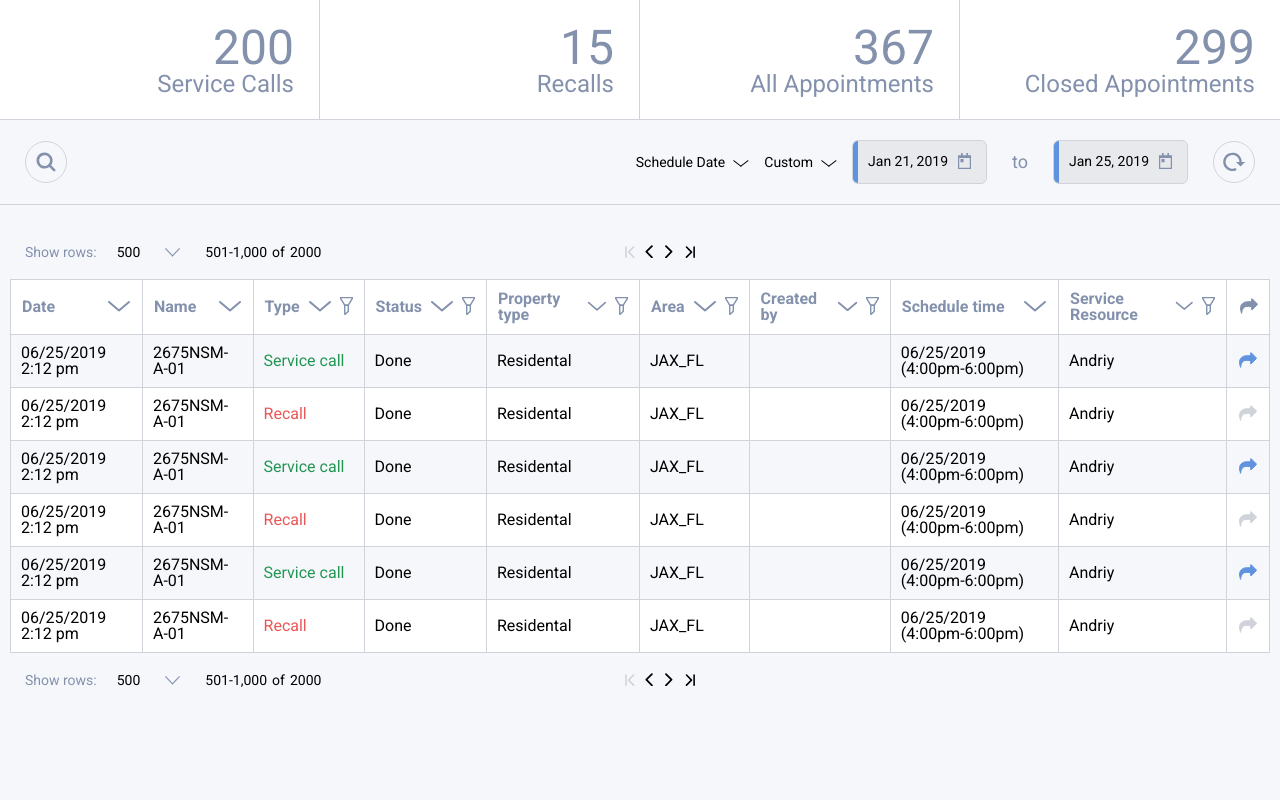
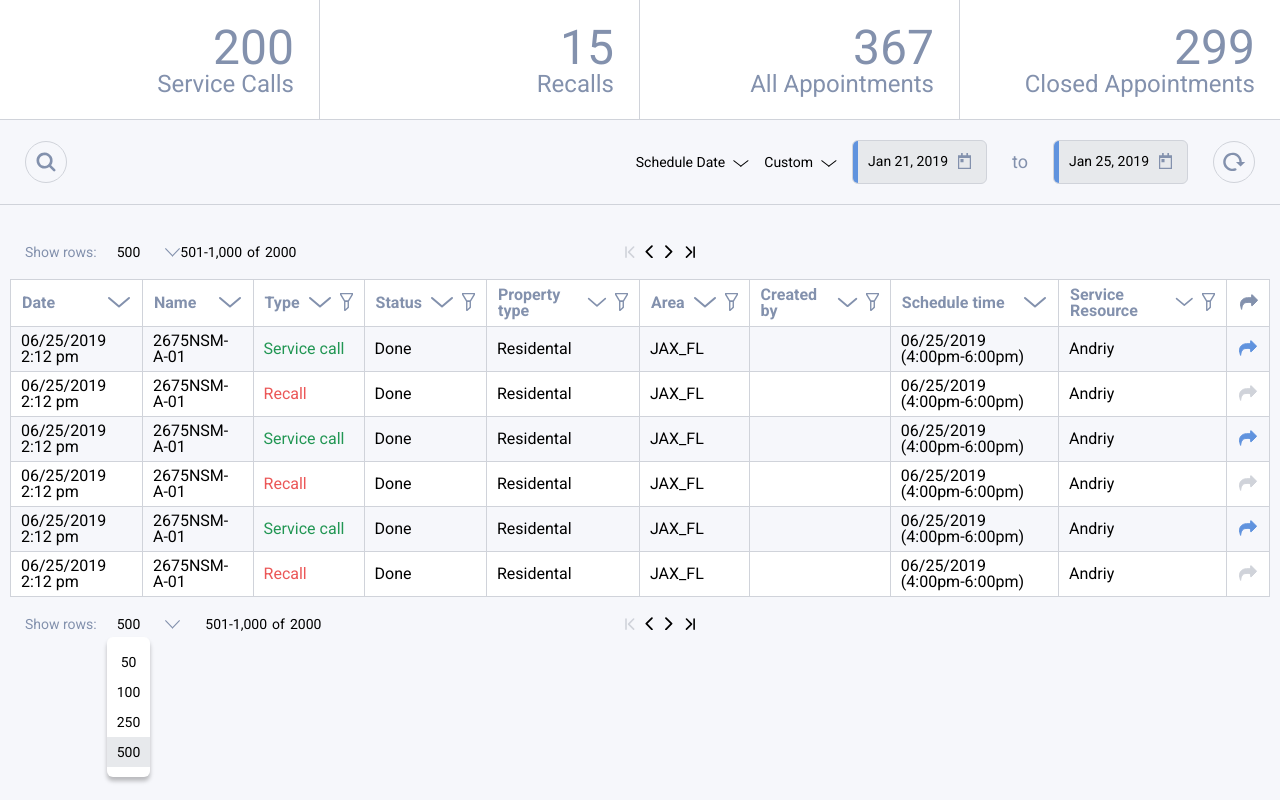
Before and after one commit to bzrov/bzrov.github.io, a PHP site: page / in a window 1280 px wide. Run offline with PHP 8.4, Linux system fonts and the light colour scheme.

Commit message:
update appointments

```diff
--- a/appointments/css/main.css
+++ b/appointments/css/main.css
@@ -162,7 +162,8 @@ body {
   font-size: 10px;
   font-family: 'Roboto', sans-serif;
   line-height: 1;
-  background-color: #F6F7FB; }
+  background-color: #F6F7FB;
+  min-height: 100vh; }
 
 body, html {
   overflow-x: hidden; }
@@ -392,8 +393,32 @@ input {
 .table-navigation__rows-amount {
   margin-right: 25px; }
 
+.table-navigation__rows-amount-select {
+  display: -webkit-box;
+  display: -webkit-flex;
+  display: -ms-flexbox;
+  display: flex;
+  -webkit-box-align: center;
+  -webkit-align-items: center;
+      -ms-flex-align: center;
+          align-items: center;
+  position: relative;
+  margin-right: 25px; }
+
 .table-navigation__rows-amount-btn {
-  margin-right: 25px; }
+  cursor: pointer; }
+
+.table-navigation__rows-amount-list {
+  display: block;
+  top: 20px;
+  left: -10px;
+  border-radius: 6px;
+  text-align: center; }
+
+.rows-amount-list__item {
+  padding: 8px 10px; }
+  .rows-amount-list__item::after {
+    display: none; }
 
 .table-navigation__rest-rows {
   margin-right: 5px; }
@@ -454,7 +479,7 @@ input {
     background-color: #ffffff; }
 
 .table__cell {
-  padding: 10px 10px 10px 10px;
+  padding: 6px 10px 6px 10px;
   text-align: start; }
 
 .table__cell_headline {
--- a/appointments/index.html
+++ b/appointments/index.html
@@ -647,6 +647,7 @@
 	<section class="table-navigation">
 		<div class="table-navigation__content">
 			<p class="table-navigation__text">Show rows:</p>
+			<div class="table-navigation__rows-amount-select">
 				<p class="table-navigation__rows-amount">
 					500
 				</p>
@@ -656,8 +657,13 @@
 						<rect width="10.9063" height="1.17402" rx="0.587009" transform="matrix(-0.692167 0.721737 -0.49674 -0.8679 15 1.76892)" fill="#8391AD"/>
 					</svg>
 				</div>
-
-
+				<ul class="table-navigation__rows-amount-list rows-amount-list drop-list">
+					<li class="drop-list__item rows-amount-list__item">50</li>
+					<li class="drop-list__item rows-amount-list__item">100</li>
+					<li class="drop-list__item rows-amount-list__item">250</li>
+					<li class="drop-list__item drop-list__item_active rows-amount-list__item">500</li>
+				</ul>
+			</div>
 			<p class="table-navigation__rest-rows">
 				501-1,000
 			</p>
```
Lines whose indentation alone changed are shown as unchanged.
